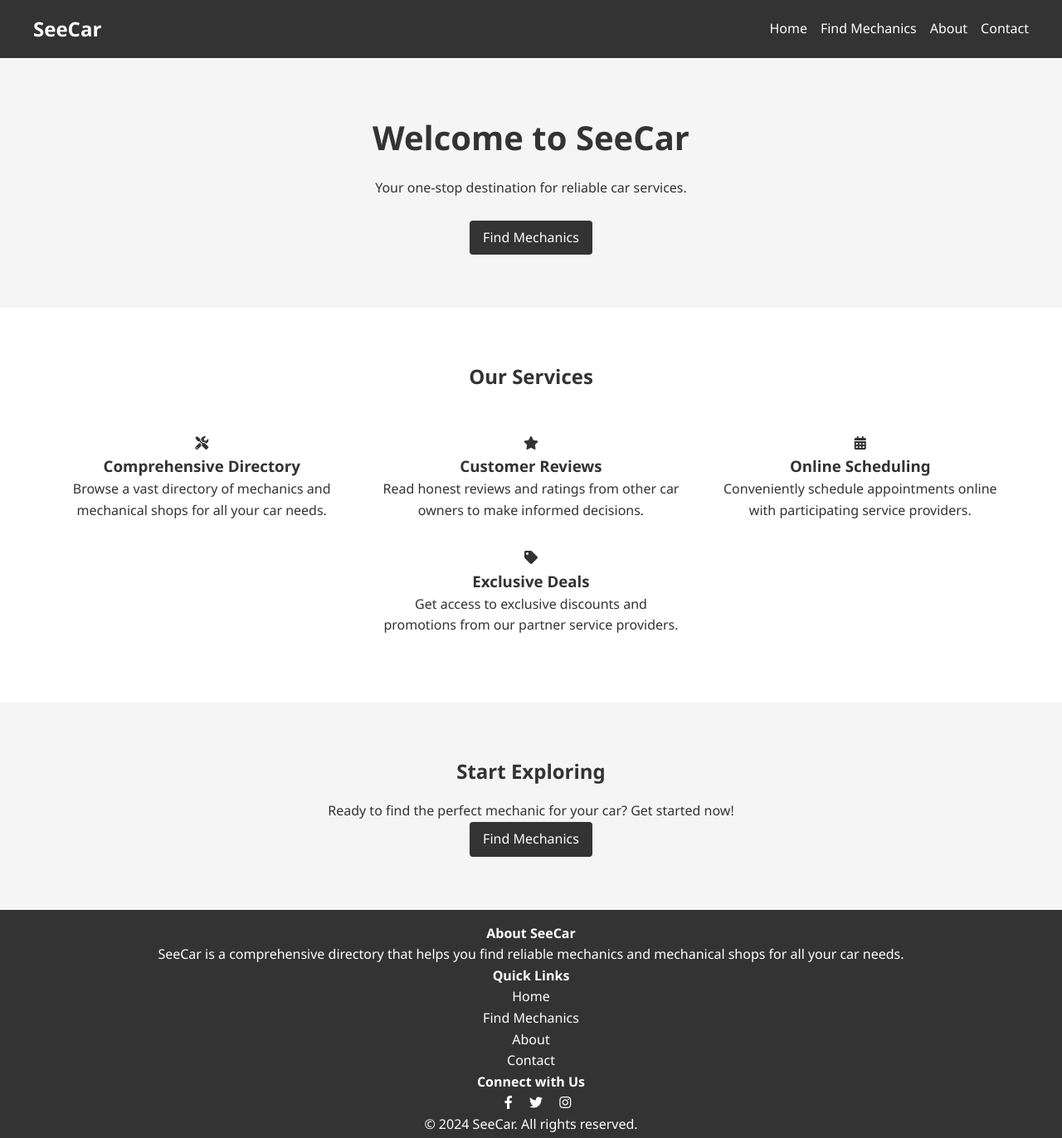
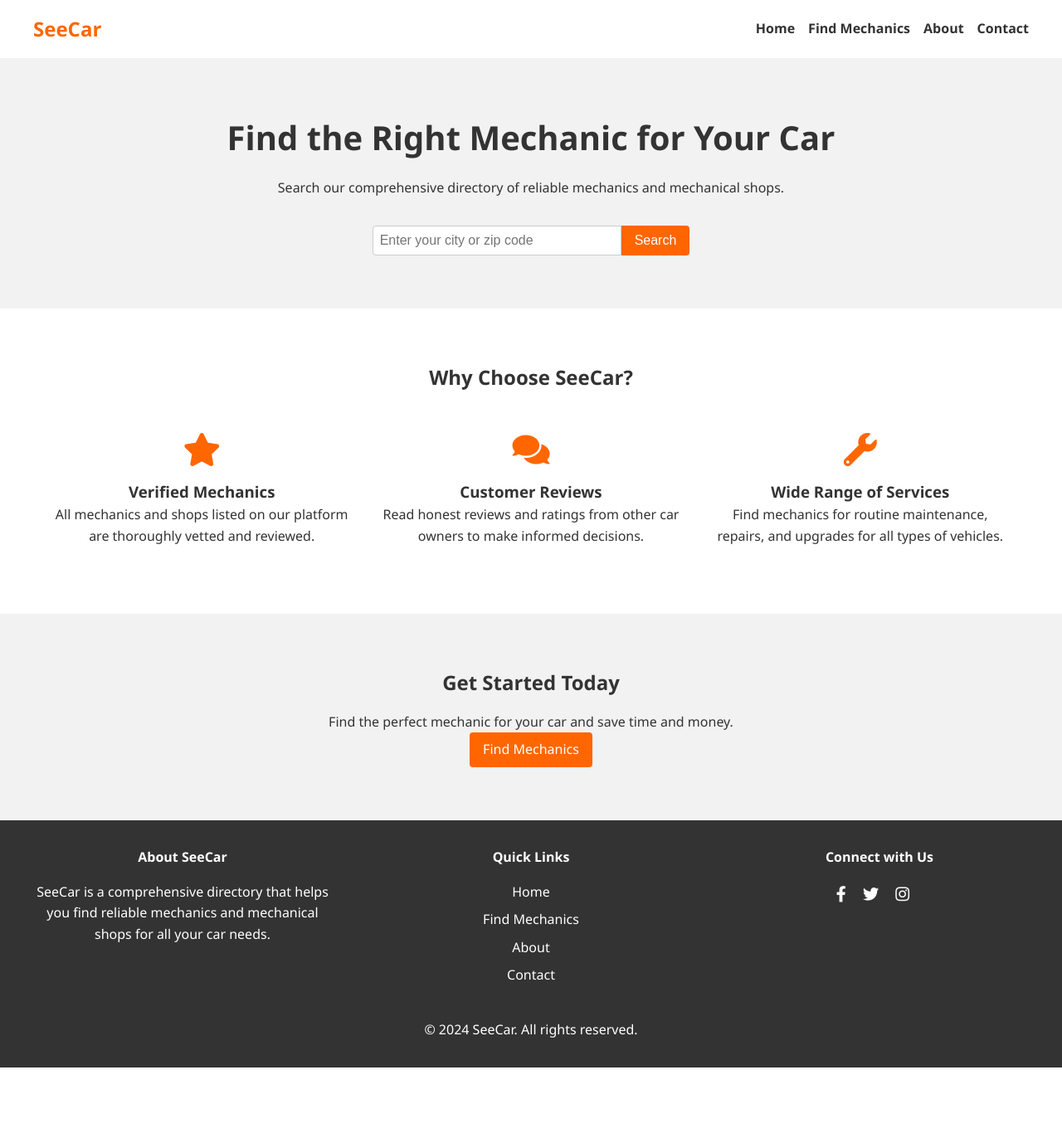
Before and after one commit to MihlaliKota/Landing-Web-Page, a plain HTML site: page index.html in a window 1280 px wide. Shown: the whole page at 83% size. After the commit the page ends 1287 px from the top, so only its background shows below. Drawn offline with Linux system fonts and the light colour scheme.

Commit message:
Added fresher colours to add attraction

```diff
--- a/css/index.css
+++ b/css/index.css
@@ -13,8 +13,8 @@
 
 /* Header styles */
 header {
-    background-color: #333;
-    color: #fff;
+  background-color: #fff;
+  box-shadow: 0 2px 4px rgba(0, 0, 0, 0.1);
   padding: 1rem;
 }
 
@@ -30,7 +30,7 @@
   font-size: 1.5rem;
   font-weight: bold;
   text-decoration: none;
-    color: #fff;
+  color: #ff6600;
 }
 
 nav ul {
@@ -43,13 +43,14 @@
 }
 
 nav ul li a {
-    color: #fff;
+  color: #333;
   text-decoration: none;
+  font-weight: bold;
 }
 
 /* Hero section styles */
 .hero {
-    background-color: #f5f5f5;
+  background-color: #f2f2f2;
   padding: 4rem 2rem;
   text-align: center;
 }
@@ -57,6 +58,30 @@
 .hero h1 {
   font-size: 2.5rem;
   margin-bottom: 1rem;
+}
+
+.search-bar {
+  margin-top: 2rem;
+  display: flex;
+  justify-content: center;
+}
+
+.search-bar input {
+  padding: 0.5rem;
+  font-size: 1rem;
+  border: 1px solid #ccc;
+  border-radius: 4px 0 0 4px;
+  width: 300px;
+}
+
+.search-bar .btn {
+  background-color: #ff6600;
+  color: #fff;
+  padding: 0.5rem 1rem;
+  border: none;
+  border-radius: 0 4px 4px 0;
+  font-size: 1rem;
+  cursor: pointer;
 }
 
 /* Services section styles */
@@ -83,9 +108,15 @@
   text-align: center;
 }
 
+.services li i {
+  font-size: 2.5rem;
+  color: #ff6600;
+  margin-bottom: 1rem;
+}
+
 /* CTA section styles */
 .cta {
-    background-color: #f5f5f5;
+  background-color: #f2f2f2;
   padding: 4rem 2rem;
   text-align: center;
 }
@@ -96,7 +127,7 @@
 
 .btn {
   display: inline-block;
-    background-color: #333;
+  background-color: #ff6600;
   color: #fff;
   padding: 0.5rem 1rem;
   text-decoration: none;
@@ -105,44 +136,52 @@
 }
 
 .btn:hover {
-    background-color: #555;
+  background-color: #e65c00;
 }
 
 /* Footer styles */
 footer {
   background-color: #333;
   color: #fff;
-    padding: 1rem;
+  padding: 2rem;
   text-align: center;
 }
 
-  .footer-section li {
-    list-style: none;
-    color: white;
-    text-decoration: none;
+.footer-content {
+  max-width: 1200px;
+  margin: 0 auto;
+  display: flex;
+  justify-content: space-between;
+  flex-wrap: wrap;
 }
 
-  .footer-section a:link {
-    color: white;
-    text-decoration: none;
+.footer-section {
+  width: 30%;
+  margin-bottom: 2rem;
 }
 
-.footer-section a:visited {
-    color: white;
-    text-decoration: none;
+.footer-section h4 {
+  margin-bottom: 1rem;
 }
 
-.footer-section a:hover {
-    color: red;
+.footer-section ul {
+  list-style-type: none;
+  padding: 0;
 }
 
-.footer-section a:active {
-    color: green;
+.footer-section ul li {
+  margin-bottom: 0.5rem;
+}
+
+.footer-section ul li a {
+  color: #fff;
+  text-decoration: none;
 }
 
 .social-links a {
   color: #fff;
-    margin-left: 1rem;
+  margin-right: 1rem;
+  font-size: 1.2rem;
 }
 
 /* Responsive styles */
@@ -164,4 +203,14 @@
   .services li {
       width: 80%;
   }
+
+  .footer-content {
+      flex-direction: column;
+      align-items: center;
   }
+
+  .footer-section {
+      width: 80%;
+      text-align: center;
+  }
+}
--- a/css/started.css
+++ b/css/started.css
@@ -13,7 +13,7 @@
 
   /* Header styles */
   header {
-    background-color: #333;
+    background-color: #f2f2f2;
     color: #fff;
     padding: 1rem;
   }
@@ -30,7 +30,7 @@
     font-size: 1.5rem;
     font-weight: bold;
     text-decoration: none;
-    color: #fff;
+    color: #ff6600;
   }
 
   /* Confirmation section styles */
@@ -59,7 +59,7 @@
 
   .btn {
     display: inline-block;
-    background-color: #333;
+    background-color: #ff6600;
     color: #fff;
     padding: 0.5rem 1rem;
     text-decoration: none;
@@ -73,7 +73,7 @@
 
   /* Features section styles */
   .features {
-    background-color: #f5f5f5;
+    background-color: #f2f2f2;
     padding: 4rem 2rem;
   }
 
@@ -89,7 +89,7 @@
 
   .feature i {
     font-size: 3rem;
-    color: #333;
+    color: #ff6600;
     margin-bottom: 1rem;
   }
 
--- a/css/styles.css
+++ b/css/styles.css
@@ -13,7 +13,7 @@
 
   /* Header styles */
   header {
-    background-color: #333;
+    background-color: #fff;
     color: #fff;
     padding: 1rem;
   }
@@ -30,12 +30,12 @@
     font-size: 1.5rem;
     font-weight: bold;
     text-decoration: none;
-    color: #fff;
+    color: #ff6600;
   }
 
   /* Hero section styles */
   .hero {
-    background-color: #f5f5f5;
+    background-color: #f2f2f2;
     padding: 4rem 2rem;
     text-align: center;
   }
@@ -91,7 +91,7 @@
   }
 
   button[type="submit"] {
-    background-color: #333;
+    background-color: #ff6600;
     color: #fff;
     padding: 0.5rem 1rem;
     border: none;
@@ -117,13 +117,13 @@
 
   .feature i {
     font-size: 3rem;
-    color: #333;
+    color: #ff6600;
     margin-bottom: 1rem;
   }
 
   /* Testimonials section styles */
   .testimonials {
-    background-color: #f5f5f5;
+    background-color: #f2f2f2;
     padding: 4rem 2rem;
     text-align: center;
   }
@@ -144,7 +144,7 @@
 
   .testimonial-card i {
     font-size: 2rem;
-    color: #333;
+    color: #ff6600;
     margin-bottom: 1rem;
   }
 
@@ -162,6 +162,10 @@
     height: 50px;
     border-radius: 50%;
     margin-right: 1rem;
+  }
+
+  .customer-info h4 {
+    color: #ff6600;
   }
 
   /* Footer styles */
--- a/index.html
+++ b/index.html
@@ -13,7 +13,9 @@
     <header>
         <div class="container">
             <nav>
-        <a href="index.html" class="logo">SeeCar</a>
+                <div class="container">
+                    <a href="/index.html" class="logo">SeeCar</a>
+                </div>
                 <ul>
                     <li><a href="index.html">Home</a></li>
                     <li><a href="#">Find Mechanics</a></li>
@@ -28,37 +30,34 @@
         <section class="hero">
             <div class="container">
                 <div class="hero-content">
-          <h1>Welcome to SeeCar</h1>
-          <p>Your one-stop destination for reliable car services.</p>
-          <br>
-          <a href="#" class="btn">Find Mechanics</a>
+                    <h1>Find the Right Mechanic for Your Car</h1>
+                    <p>Search our comprehensive directory of reliable mechanics and mechanical shops.</p>
+                    <div class="search-bar">
+                        <input type="text" placeholder="Enter your city or zip code">
+                        <button class="btn">Search</button>
+                    </div>
                 </div>
             </div>
         </section>
 
         <section class="services">
             <div class="container">
-        <h2>Our Services</h2>
+                <h2>Why Choose SeeCar?</h2>
                 <ul>
                     <li>
-            <i class="fas fa-tools"></i>
-            <h3>Comprehensive Directory</h3>
-            <p>Browse a vast directory of mechanics and mechanical shops for all your car needs.</p>
+                        <i class="fas fa-star"></i>
+                        <h3>Verified Mechanics</h3>
+                        <p>All mechanics and shops listed on our platform are thoroughly vetted and reviewed.</p>
                     </li>
                     <li>
-            <i class="fas fa-star"></i>
+                        <i class="fas fa-comments"></i>
                         <h3>Customer Reviews</h3>
                         <p>Read honest reviews and ratings from other car owners to make informed decisions.</p>
                     </li>
                     <li>
-            <i class="fas fa-calendar-alt"></i>
-            <h3>Online Scheduling</h3>
-            <p>Conveniently schedule appointments online with participating service providers.</p>
-          </li>
-          <li>
-            <i class="fas fa-tag"></i>
-            <h3>Exclusive Deals</h3>
-            <p>Get access to exclusive discounts and promotions from our partner service providers.</p>
+                        <i class="fas fa-wrench"></i>
+                        <h3>Wide Range of Services</h3>
+                        <p>Find mechanics for routine maintenance, repairs, and upgrades for all types of vehicles.</p>
                     </li>
                 </ul>
             </div>
@@ -66,8 +65,8 @@
 
         <section class="cta">
             <div class="container">
-        <h2>Start Exploring</h2>
-        <p>Ready to find the perfect mechanic for your car? Get started now!</p>
+                <h2>Get Started Today</h2>
+                <p>Find the perfect mechanic for your car and save time and money.</p>
                 <a href="#" class="btn">Find Mechanics</a>
             </div>
         </section>
@@ -101,6 +100,5 @@
             <p>&copy; 2024 SeeCar. All rights reserved.</p>
         </div>
     </footer>
-
 </body>
 </html>
```
Also changed, not shown: landing.html (+7 -6 lines). Lines whose indentation alone changed are shown as unchanged.
